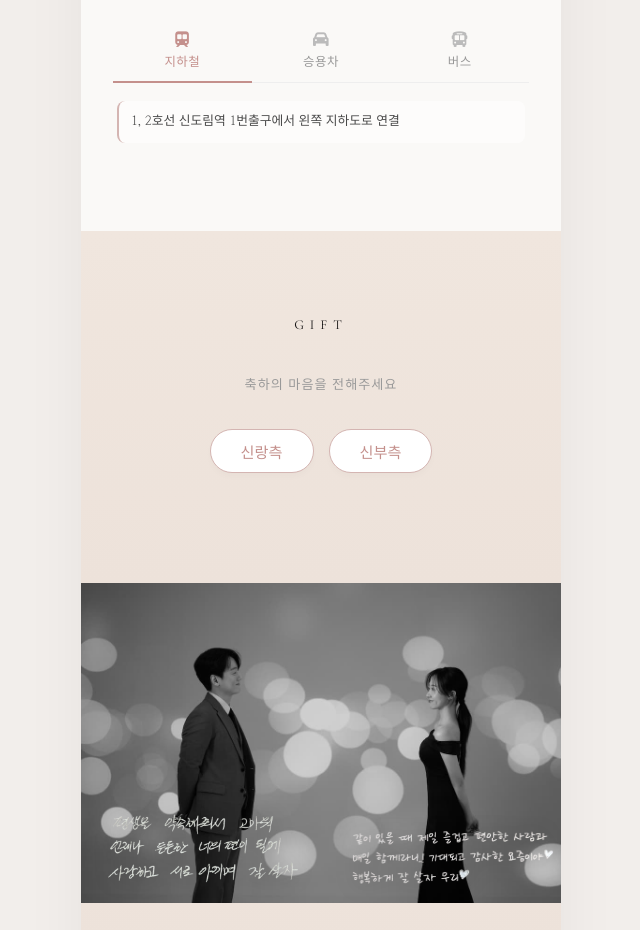
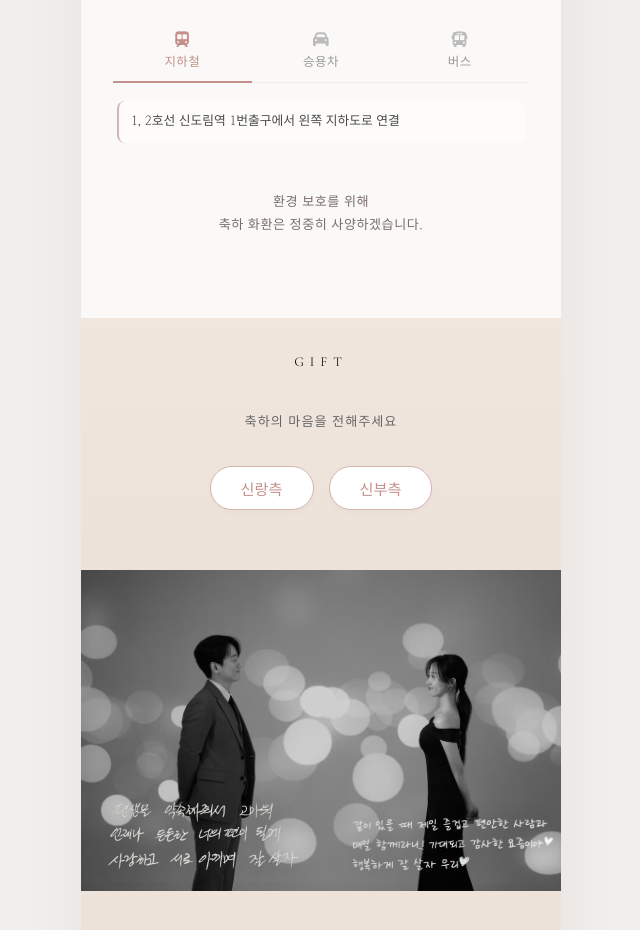
Before and after one commit to sks3297/wedding-invitation, a Flask app: page / in a window 1280 px wide. Shown: the part 4124-5054 px from the top of the page, without its empty margins (319-959 px from the left). Run offline with Flask 3, Linux system fonts and the light colour scheme; some libraries are stand-ins or nearby versions.

Commit message:
add flower notice

```diff
--- a/static/css/style.css
+++ b/static/css/style.css
@@ -526,6 +526,16 @@ body {
     margin-top: 24px;
 }
 
+.flower-notice {
+    font-size: .82em;
+    color: #7a6e6c;
+    font-weight: 400;
+    letter-spacing: .5px;
+    margin-top: 40px;
+    line-height: 1.8;
+    white-space: nowrap;
+}
+
 /* Countdown Timer */
 .countdown-wrap {
     display: flex;
@@ -827,9 +837,14 @@ body {
 /* =========================================
    06. Gift / Accounts
 ========================================= */
+#gift-section {
+    padding-top: 30px;
+    padding-bottom: 30px;
+}
+
 .gift-sub {
     font-size: .82em;
-    color: #999;
+    color: #666;
     font-weight: 300;
     margin-bottom: 30px;
     letter-spacing: 1px;
@@ -966,7 +981,7 @@ body {
 
 .acc-c-bank {
     font-size: 0.85em;
-    color: #999;
+    color: #666;
     margin-bottom: 6px;
 }
 
--- a/templates/index.html
+++ b/templates/index.html
@@ -484,6 +484,7 @@
                     </div>
                 </div>
             </div>
+            <p class="flower-notice fade-child">환경 보호를 위해 <br> 축하 화환은 정중히 사양하겠습니다.</p>
         </section>
 
         <!-- ======== 06. 마음 전하실 곳 ======== -->
```
